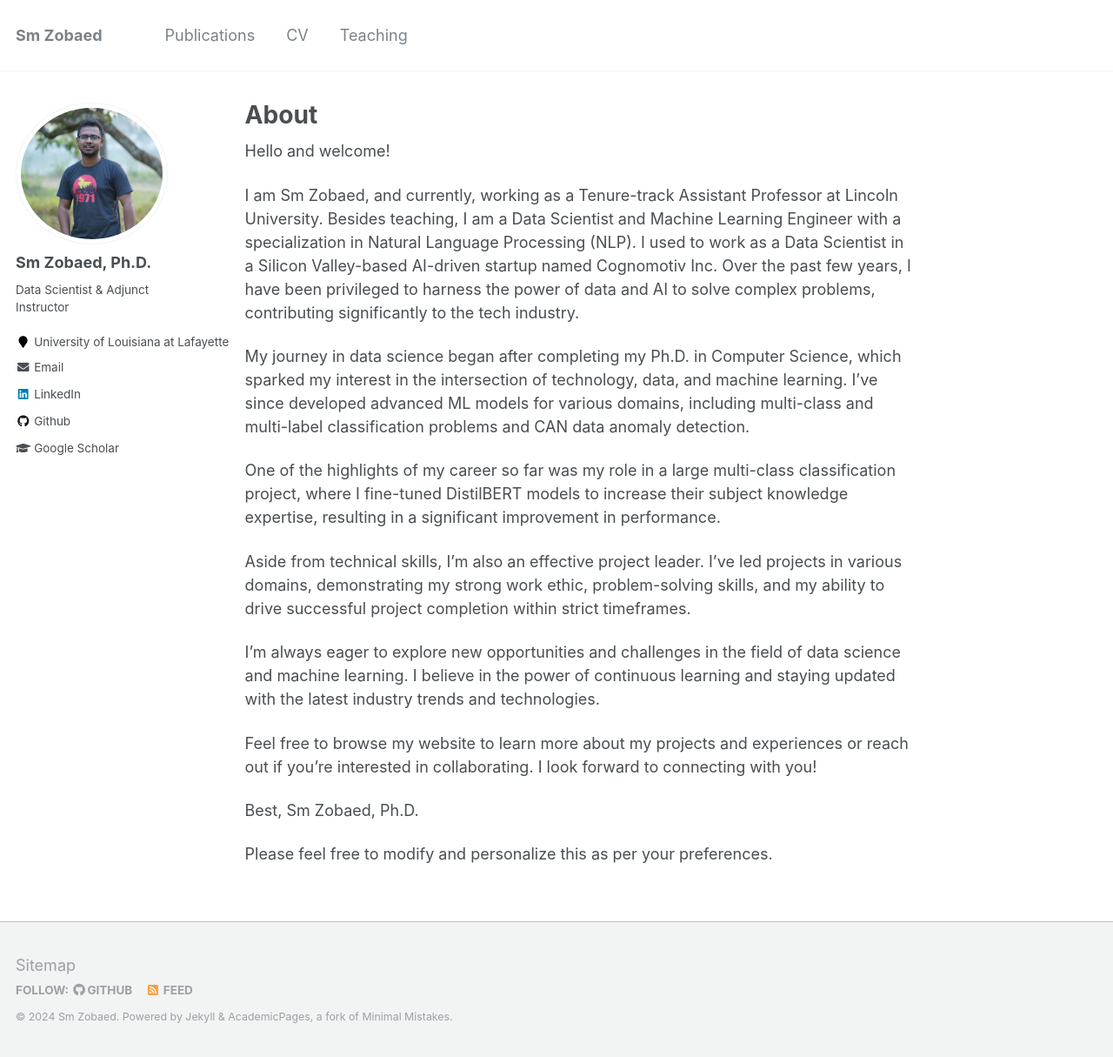
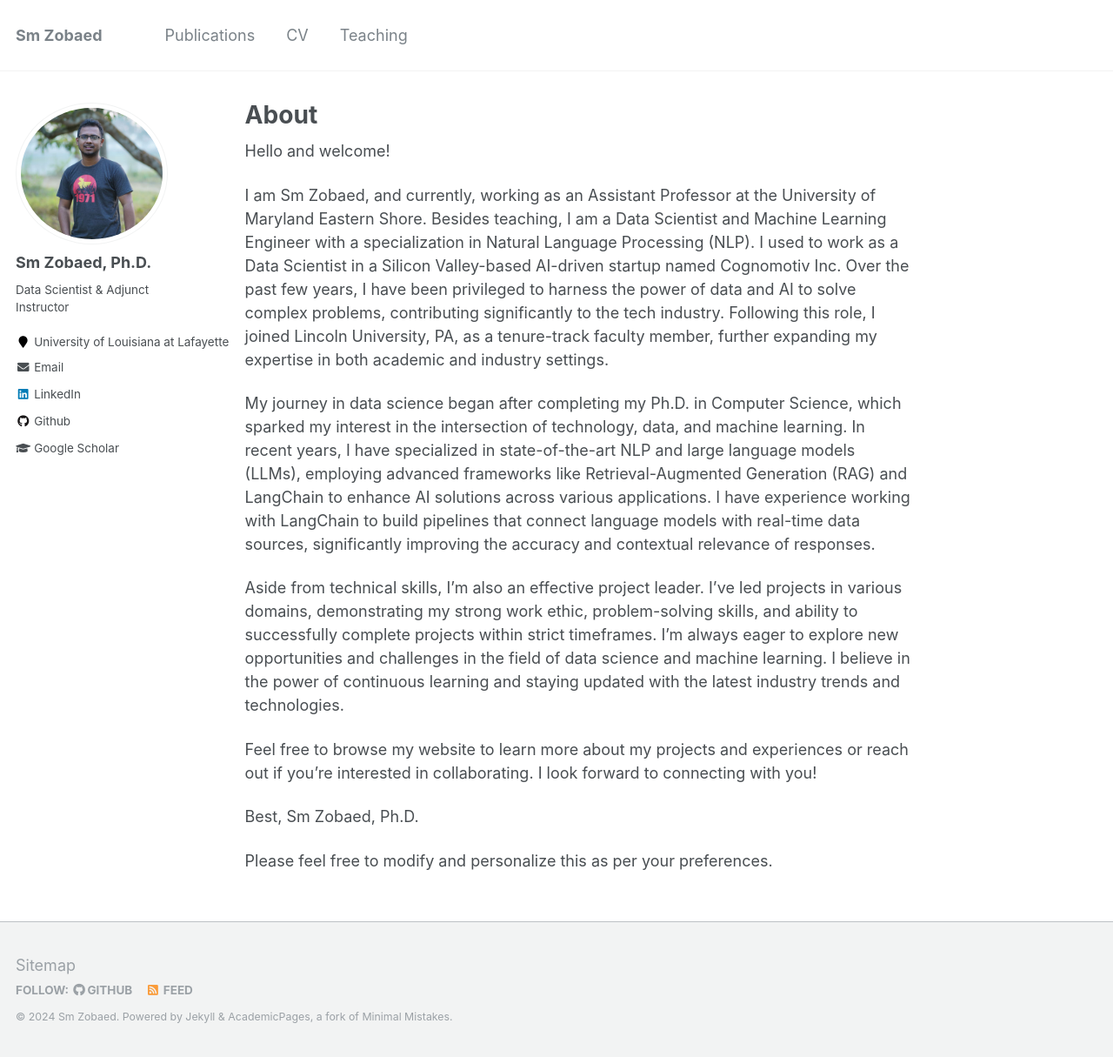
Before and after one commit to zobaed11/zobaed11.github.io, a Jekyll site: the page built from _pages/about.md, in a window 1280 px wide and 1215 px high. Shown: the whole window at 87% size. Built offline with Jekyll 4.4.1, drawn with Linux system fonts in a browser that asks for light colours.

Commit message:
Update about.md

```diff
--- a/_pages/about.md
+++ b/_pages/about.md
@@ -11,14 +11,13 @@ redirect_from:
 
 Hello and welcome!
 
-I am Sm Zobaed, and currently, working as a Tenure-track Assistant Professor at Lincoln University. Besides teaching, I am a Data Scientist and Machine Learning Engineer with a specialization in Natural Language Processing (NLP). I used to work as a Data Scientist in a Silicon Valley-based AI-driven startup named Cognomotiv Inc. Over the past few years, I have been privileged to harness the power of data and AI to solve complex problems, contributing significantly to the tech industry.
+I am Sm Zobaed, and currently, working as an Assistant Professor at the University of Maryland Eastern Shore. Besides teaching, I am a Data Scientist and Machine Learning Engineer with a specialization in Natural Language Processing (NLP). I used to work as a Data Scientist in a Silicon Valley-based AI-driven startup named Cognomotiv Inc. Over the past few years, I have been privileged to harness the power of data and AI to solve complex problems, contributing significantly to the tech industry.
+Following this role, I joined Lincoln University, PA, as a tenure-track faculty member, further expanding my expertise in both academic and industry settings.
 
-My journey in data science began after completing my Ph.D. in Computer Science, which sparked my interest in the intersection of technology, data, and machine learning. I've since developed advanced ML models for various domains, including multi-class and multi-label classification problems and CAN data anomaly detection.
+My journey in data science began after completing my Ph.D. in Computer Science, which sparked my interest in the intersection of technology, data, and machine learning. In recent years, I have specialized in state-of-the-art NLP and large language models (LLMs), employing advanced frameworks like Retrieval-Augmented Generation (RAG) and LangChain to enhance AI solutions across various applications. I have experience working with LangChain to build pipelines that connect language models with real-time data sources, significantly improving the accuracy and contextual relevance of responses.
 
-One of the highlights of my career so far was my role in a large multi-class classification project, where I fine-tuned DistilBERT models to increase their subject knowledge expertise, resulting in a significant improvement in performance.
 
-Aside from technical skills, I'm also an effective project leader. I've led projects in various domains, demonstrating my strong work ethic, problem-solving skills, and my ability to drive successful project completion within strict timeframes.
-
+Aside from technical skills, I'm also an effective project leader. I've led projects in various domains, demonstrating my strong work ethic, problem-solving skills, and ability to successfully complete projects within strict timeframes.
 I'm always eager to explore new opportunities and challenges in the field of data science and machine learning. I believe in the power of continuous learning and staying updated with the latest industry trends and technologies.
 
 Feel free to browse my website to learn more about my projects and experiences or reach out if you're interested in collaborating. I look forward to connecting with you!
```
